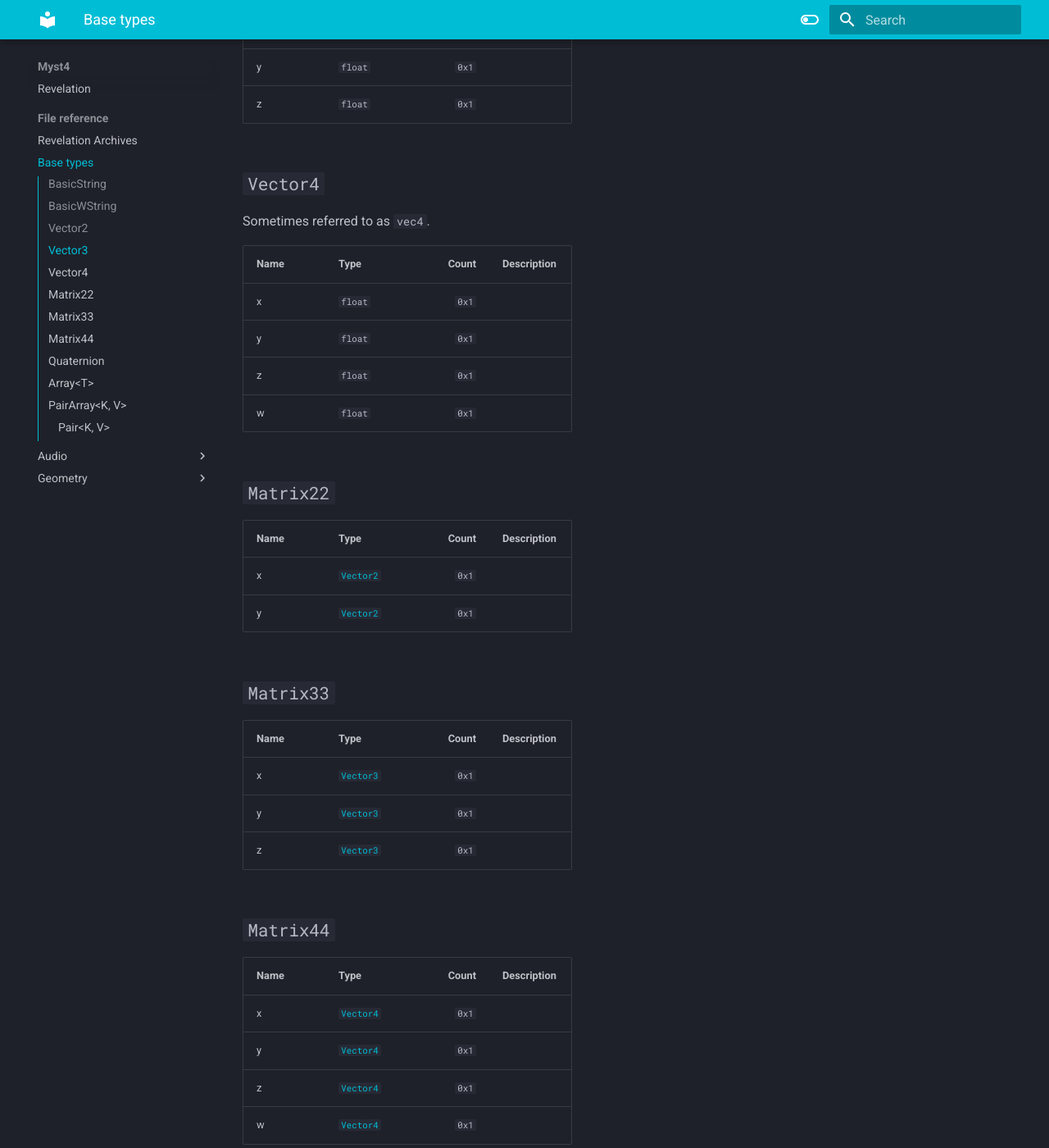
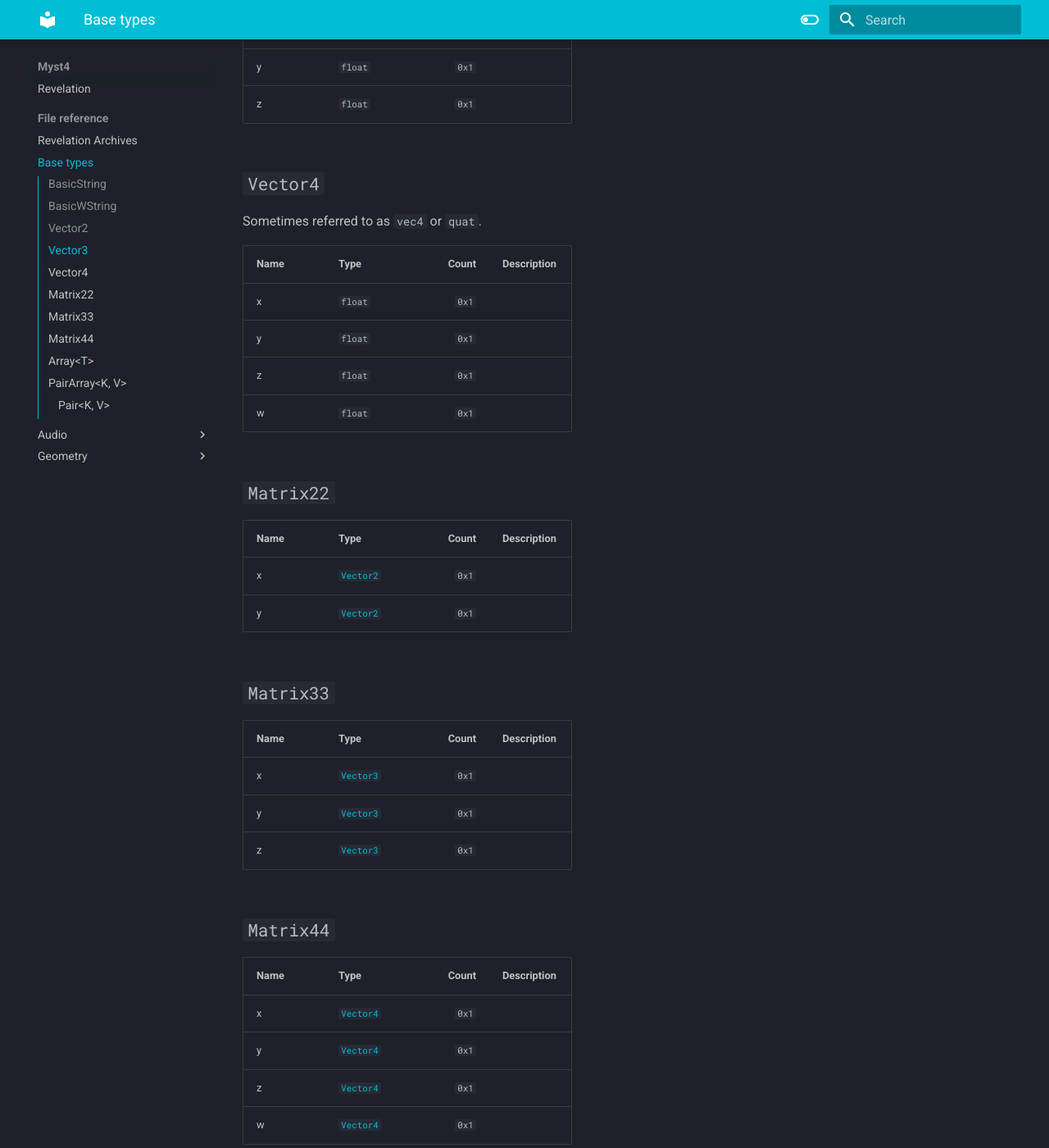
Before and after one commit to TomahnaProject/tomahna-project-wiki, an MkDocs documentation site: the page built from docs/myst4/file-reference/base.md, in a window 1280 px wide and 1400 px high, scrolled down 1209 px. Shown: the whole window at 82% size. Built offline with MkDocs 1.6.1 and Material for MkDocs 9.7.7, drawn with Linux system fonts in a browser that asks for light colours.

Commit message:
Remove unnecessary quaternion definition

```diff
--- a/docs/myst4/file-reference/base.md
+++ b/docs/myst4/file-reference/base.md
@@ -39,7 +39,7 @@ Sometimes referred to as `vec3`.
 
 ## `Vector4`
 
-Sometimes referred to as `vec4`.
+Sometimes referred to as `vec4` or `quat`.
 
 | Name | Type | Count | Description |
 | :-- | :-- | --: | --- |
@@ -72,10 +72,6 @@ Sometimes referred to as `vec4`.
 | z | [`Vector4`](#vector4) | `0x1` |  |
 | w | [`Vector4`](#vector4) | `0x1` |  |
 
-## `Quaternion`
-
-TODO
-
 ## `Array<T>`
 
 | Name | Type | Count | Description |
```
